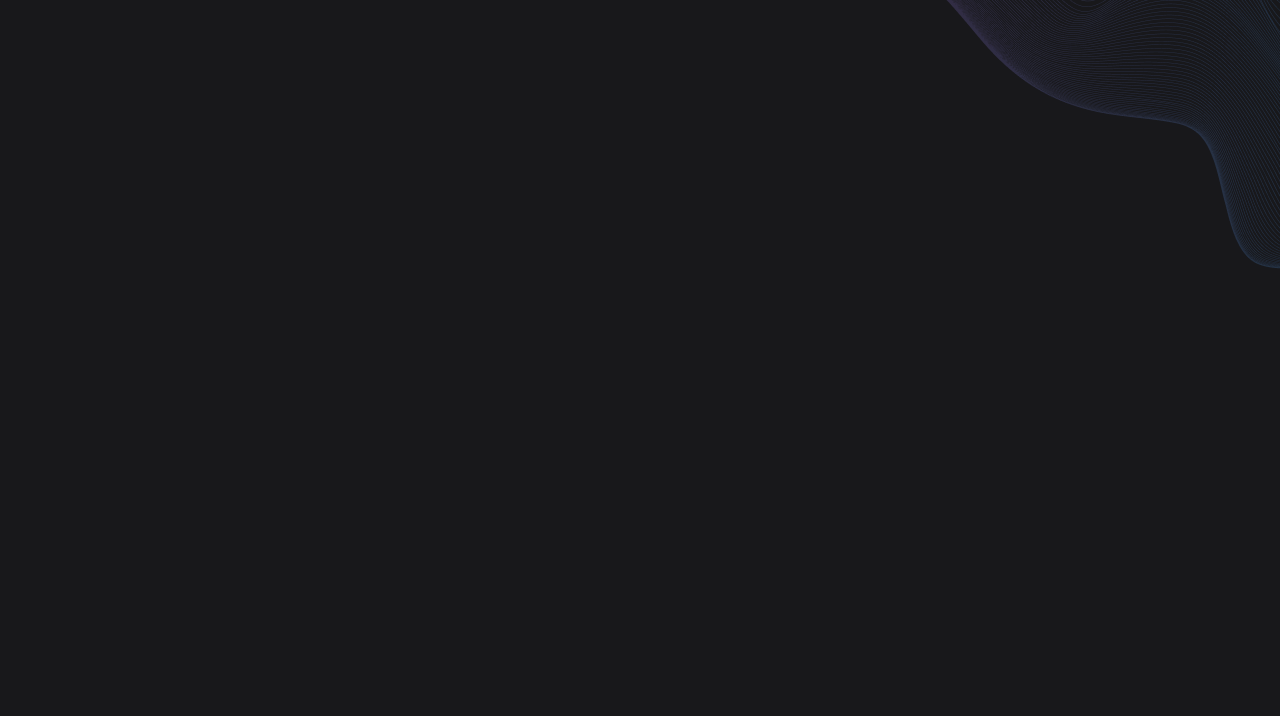
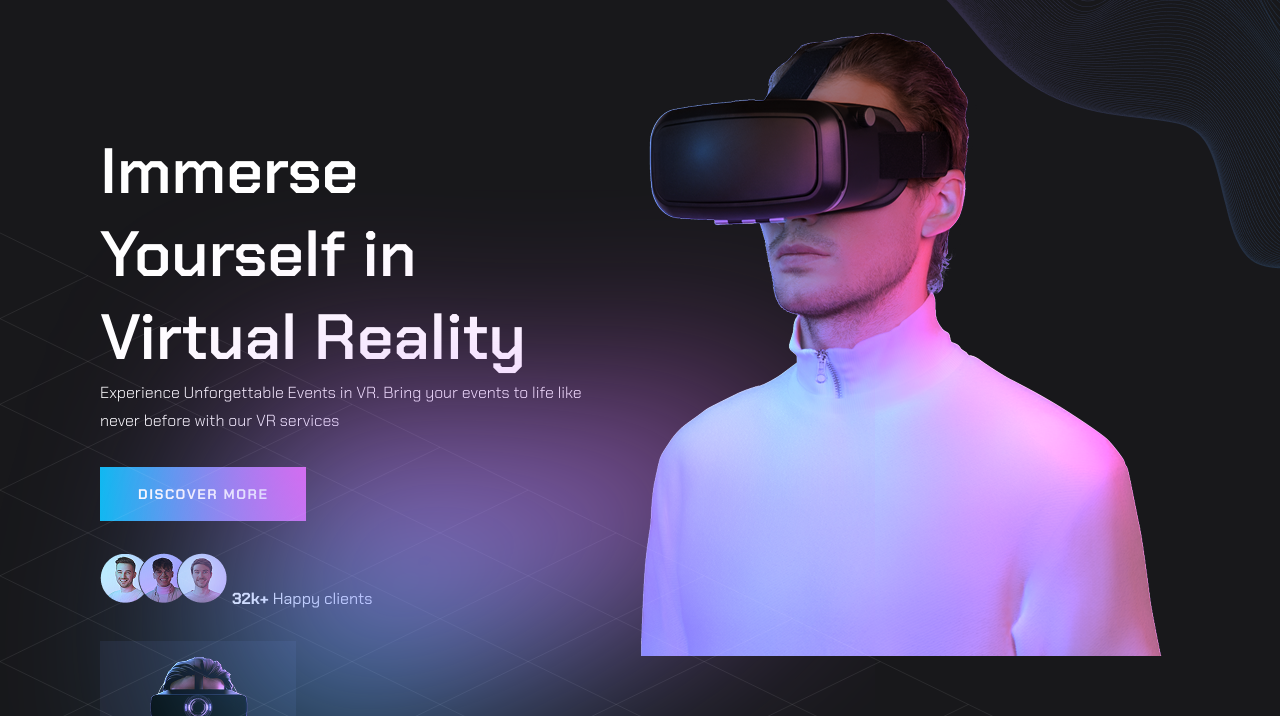
Before and after one commit to muzilyag/web-lr3, a plain HTML site: page index.html in a window 1280 px wide. Shown: the part 84-800 px from the top of the page. Drawn offline with Linux system fonts and the light colour scheme.

Commit message:
feat(main): add hero section

```diff
--- a/index.html
+++ b/index.html
@@ -52,5 +52,43 @@
             </button>
         </div>
     </header>
+
+    <main class="main">
+        <div class="background-hero-img">
+            <img class="background-hero-img__content" src="images/assets.svg" src=""/>
+        </div>
+
+        <section class="hero">
+            <div class="hero__container">
+                <div class="hero__content">
+                    <h1 class="hero__title">Immerse Yourself in Virtual Reality</h1>
+                    <p class="hero__discription">
+                        Experience Unforgettable Events in VR. Bring your events to life like never before with our VR services
+                    </p>
+                </div>
+
+                <div class="hero__actions">
+                    <button class="hero__button">
+                        <span class="header__button-label">DISCOVER MORE</span>
+                    </button>
+                </div>
+
+                <div class="hero__happy-clients">
+                    <img class="happy-clients-img" src="images/happy-clients.png" alt="happy clients"/>
+                    <span class="happy-clients-discription"><b>32k+</b> Happy clients</span>
+                </div>
+
+                <div class="hero__media">
+                    <img class="hero__media-img" src="images/video-preview.png" alt="vr experience"/>
+                    <img class="hero__media-playbutton" src="images/play-button.svg" alt="play"/>
+                </div>
+            </div>
+
+            <div class="hero__image">
+                <img class="light" src="images/light.svg"/>
+                <img class="hero__image-content" src="images/man-in-vr.png" alt="man in vr"/>
+            </div>
+        </section>
+    </main>
 </body>
 </html>
--- a/styles.css
+++ b/styles.css
@@ -8,12 +8,15 @@
 * {
     box-sizing: border-box;
     font-family: 'Chakra Petch', sans-serif;
-    margin: 0 auto;
+    margin: 0;
+    color: var(--font-color);
 }
 
 body, html {
     background-color: var(--background-color);
 }
+
+/*! header start !*/
 
 .header {
     height: 114px;
@@ -33,6 +36,7 @@ body, html {
     display: flex;
     gap: 4px;
     align-items: center;
+    margin: 0 auto;
 }
 
 .header__logo {
@@ -58,10 +62,10 @@ body, html {
     padding: 0;
     gap: 0.5rem;
     display: flex;
+    cursor: pointer;
 }
 
 .header__nav-item, .header__contact-item {
-    color: var(--font-color);
     font-weight: 300;
     display: flex;
     font-size: 1rem;
@@ -73,7 +77,6 @@ body, html {
 
 .fa-chevron-down {
     font-size: 0.5rem;
-    color: var(--font-color);
 }
 
 .background-img {
@@ -81,6 +84,7 @@ body, html {
     z-index: 1;
     top: 0;
     right: 0;
+    pointer-events: none;
 }
 
 .header__contact {
@@ -91,4 +95,81 @@ body, html {
     background: none;
     border-image-slice: 1;
     padding: 12px 24px;
+    cursor: pointer;
+    margin: 0 auto;
 }
+
+/*! header end !*/
+
+/*! main start*/
+
+.background-hero-img__content {
+    position: absolute;
+    z-index: 1;
+    margin-top: 160px;
+    left: 0;
+    pointer-events: none;
+}
+
+.hero {
+    display: grid;
+    grid-template-columns: 1fr 1fr;
+    padding: 0px 80px 0px 80px;
+}
+
+.hero__container {
+    display: grid;
+    grid-template-rows: 1fr auto auto;
+    margin-top: 100px;
+    padding: 0px 20px 0px 20px;
+    gap: 32px;
+    align-content: start;
+}
+
+.hero__content {
+    gap: 12px;
+}
+
+.hero__title {
+    font-size: 4rem;
+    font-weight: 600;
+    letter-spacing: -0.5%;
+}
+
+.hero__discription {
+    font-size: 1rem;
+    font-weight: 300;
+    line-height: 28px;
+}
+
+.hero_actions {
+    margin-top: 32px;
+    margin-bottom: 42px;
+    display: grid;
+    grid-template-columns: auto 1fr;
+}
+
+.hero__button {
+    border: none;
+    background: linear-gradient(to right, var(--gradient-blue-color), var(--gradient-pink-color));
+    padding: 18px 38px;
+    cursor: pointer;
+}
+
+.header__button-label {
+    font-size: 0.875rem;
+    font-weight: 700;
+    letter-spacing: 1.5px;
+}
+
+
+
+.light {
+    position: absolute;
+    z-index: 1;
+    margin-top: 160px;
+    left: 0;
+    pointer-events: none;
+}
+
+/*! main end*/
```
Also changed, not shown: images/assets.svg (added), images/happy-clients.png (added), images/light.svg (added), images/man-in-vr.png (added), images/play-button.svg (added), images/video-preview.png (added).
